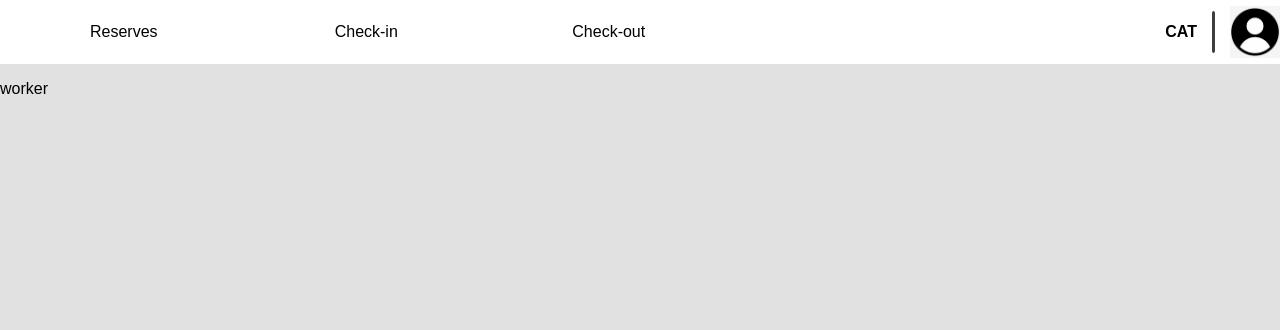
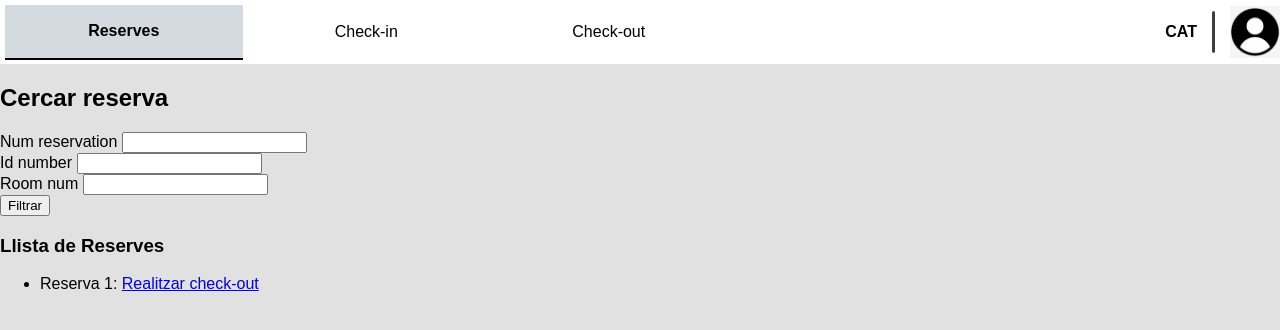
Before and after one commit to Computer-Engineering-UdL/JointProject, a Django app: template templates/worker/receptionist/check-out/check_out_1.html in a window 1280 px wide. Shown: the top 330 px of the page. Run offline with Django 5.2, Linux system fonts and the light colour scheme; the template is opened without the code that fills it: most values are stand-ins (such as "Sample title", 1, 10 or a date in 2020); form fields are guessed from the names that the template uses.

Commit message:
feat: added check_out_1 html

```diff
--- a/templates/worker/receptionist/check-out/check_out_1.html
+++ b/templates/worker/receptionist/check-out/check_out_1.html
@@ -1,2 +1,49 @@
 {% extends "worker/receptionist/base_receptionist.html" %}
 <!-- This template allows to enter an id to search for a client reservation -->
+
+{% block id_reservation %} id="current-page" {% endblock id_reservation %}
+
+{% block content %}
+  <div class="container">
+    <h2>Cercar reserva</h2>
+    <form method="get">
+      {% csrf_token %}
+      <div class="form-group">
+        {{ form.num_reservation.label_tag }}
+        {{ form.num_reservation }}
+      </div>
+      <div class="form-group">
+        {{ form.id_number.label_tag }}
+        {{ form.id_number }}
+      </div>
+      <div class="form-group">
+        {{ form.room_num.label_tag }}
+        {{ form.room_num }}
+      </div>
+      <button type="submit">Filtrar</button>
+    </form>
+
+    <form method="post">
+      {% csrf_token %}
+      <div id="notifications">
+        {% if form.non_field_errors %}
+          {% for error in form.non_field_errors %}
+            <p class="notification-err">{{ error }}</p>
+          {% endfor %}
+        {% endif %}
+      </div>
+    </form>
+  </div>
+
+  <h3>Llista de Reserves</h3>
+  <div>
+    <ul>
+      {% for reservation in reservations %}
+        <li>
+          Reserva {{ reservation.id }}:
+          <a href="{% url 'check_out_summary' pk=reservation.pk %}">Realitzar check-out</a>
+        </li>
+      {% endfor %}
+    </ul>
+  </div>
+{% endblock %}
```
